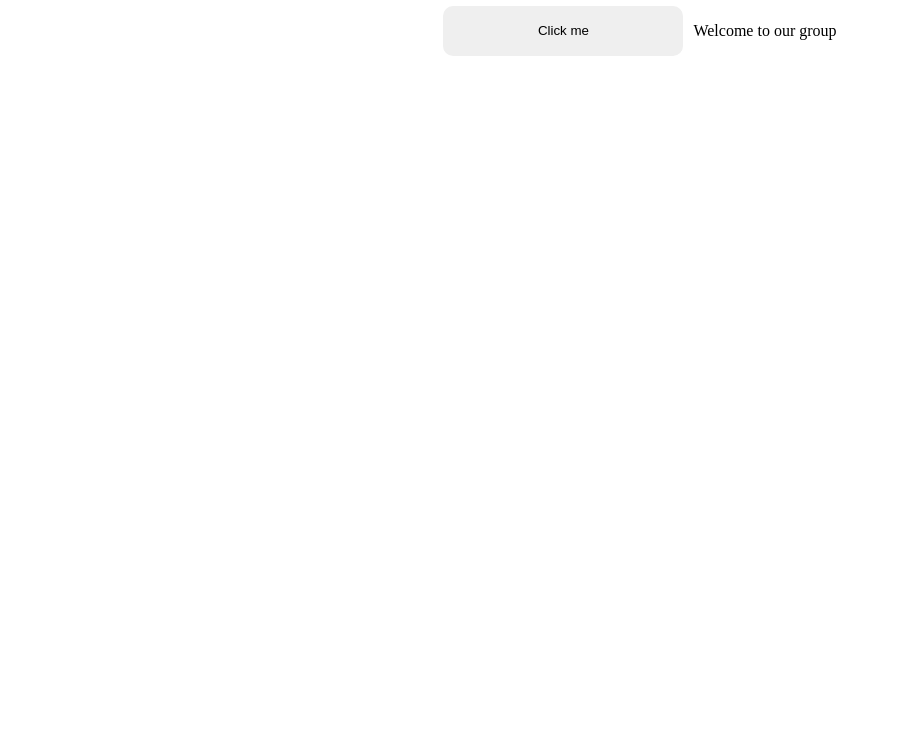
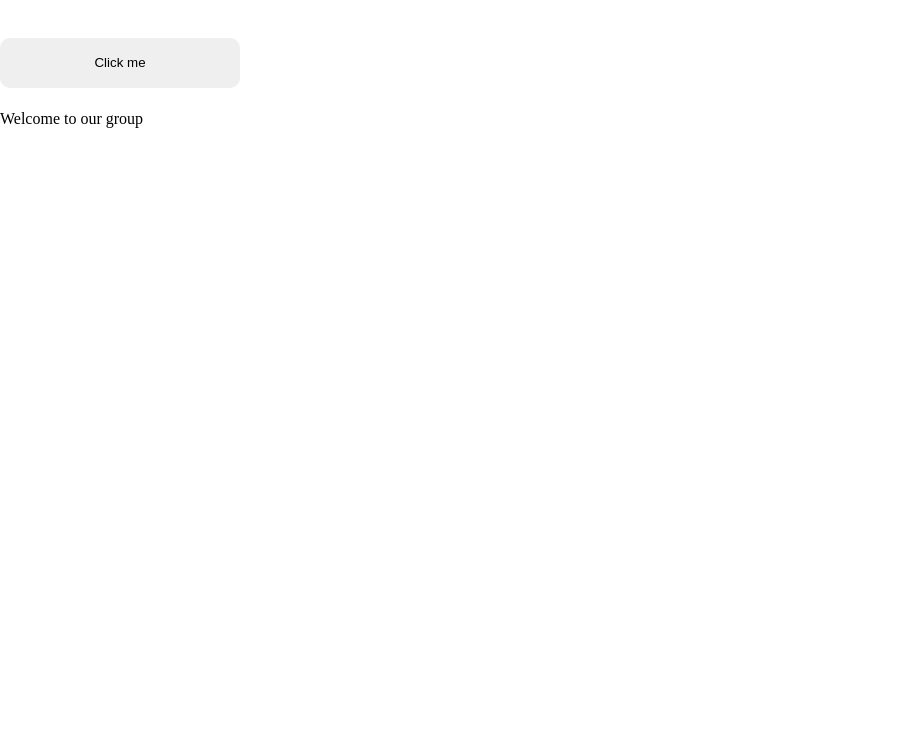
Before and after one commit to BPharoh/group5, a website: page welcome.html in a window 1280 px wide. Shown: the part 75-821 px from the top of the page, without its empty margins (0-899 px from the left). Drawn offline with Linux system fonts and the light colour scheme.

Commit message:
add package.json

```diff
--- a/styles.css
+++ b/styles.css
@@ -10,8 +10,10 @@ h1 {
 
 .main {
     display: flex;
+    flex-direction: column;
     justify-content: center;
-    align-items: center;
+    align-content: center;
+    background-color:
 }
 
 button {
```
Also changed, not shown: package.json (added, +20 -0 lines).
